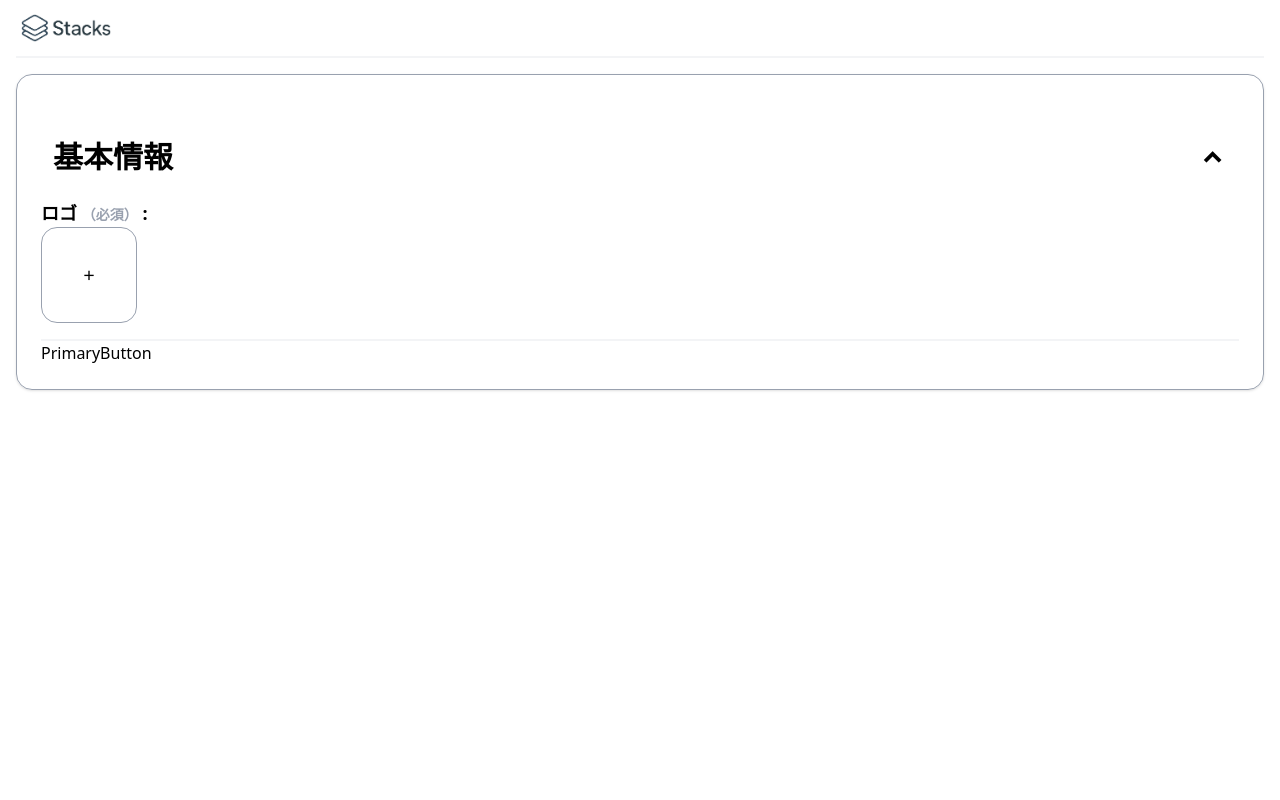
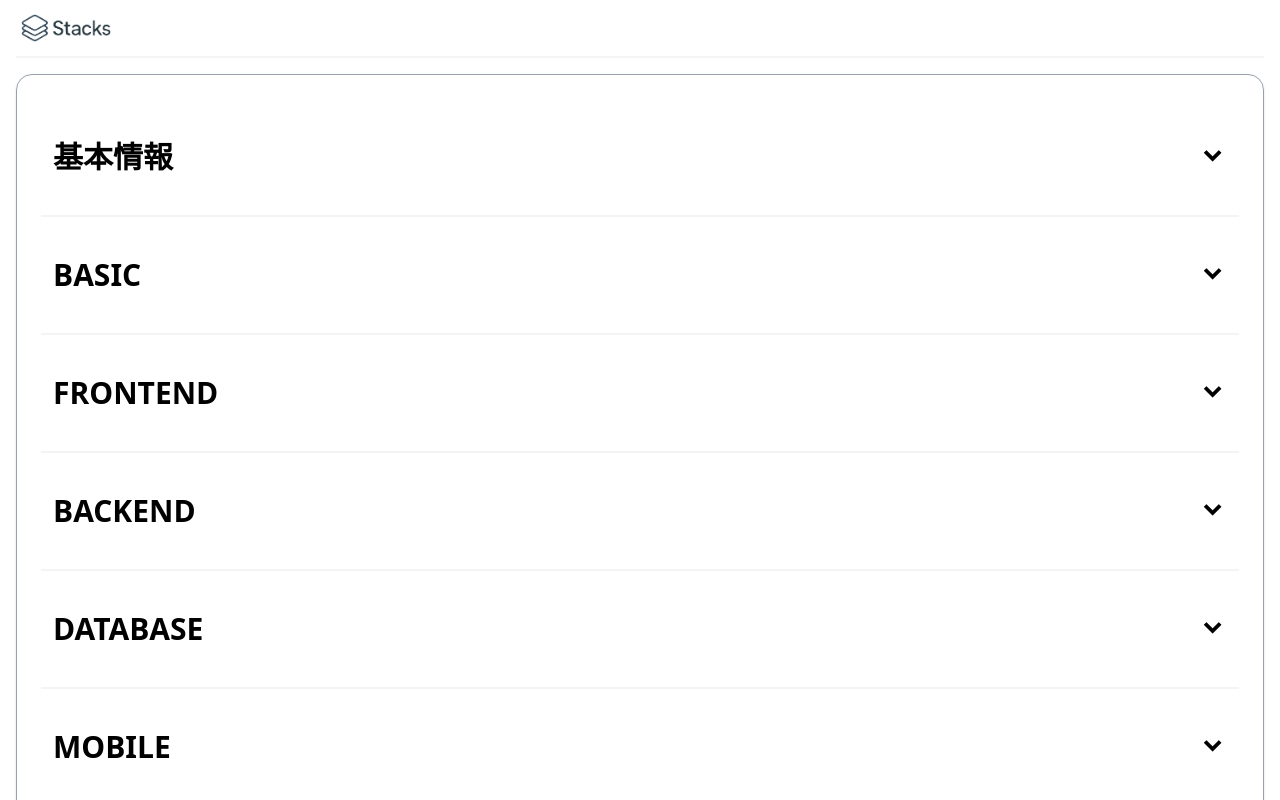
Before and after one commit to junjun1730/stacks-front, a Next.js app: page /company/add in a window 1280 px wide. Shown: the top 800 px of the page. Built offline with nearby package versions, Linux system fonts and the light colour scheme.

Commit message:
set add page stack select layout

```diff
--- a/app/actions/company/companyApis.ts
+++ b/app/actions/company/companyApis.ts
@@ -1,5 +1,5 @@
 import { dummyDataCreator } from "../../dummy/dummyData";
-import { CardData, CardDataList } from "../../type/CardData";
+import { CardData, CardDataList } from "../../type/company/CardData";
 
 export async function getAllDummyData(): Promise<CardDataList> {
   try {
--- a/app/company/add/page.tsx
+++ b/app/company/add/page.tsx
@@ -2,21 +2,24 @@
 
 import React, { useState } from "react";
 import { InfoArea } from "../../component/company/InfoArea";
-import { StackSelectArea } from "../../component/company/StackSelectArea";
 import { PrimaryButton } from "../../component/common/PrimaryButton";
 import { Divider } from "../../component/common/Divider";
+import { StackSelectArea } from "../../component/company/StackSelectArea";
+import { ADD_CATEGORY } from "../../constants/company/AddCategory";
 
 export default function Add() {
-  const [infoCategory, setInfoCategory] = useState<Number[]>([
-    1, 2, 3, 4, 5, 6, 7, 8,
-  ]);
   return (
     <form className="border border-gray-400 rounded-2xl shadow p-6">
       <InfoArea />
       <Divider />
-      {/* {infoCategory?.map((e, i) => {
-        return (<StackSelectArea key={i} /><Divider/>);
-      })} */}
+      {ADD_CATEGORY.map((e, i) => {
+        return (
+          <React.Fragment key={i}>
+            <StackSelectArea content={e} />
+            <Divider />
+          </React.Fragment>
+        );
+      })}
       <PrimaryButton />
     </form>
   );
--- /dev/null
+++ b/app/component/common/Input.tsx
@@ -0,0 +1,16 @@
+import { useState } from "react";
+
+type InputProps = {
+  name: string;
+  placeholder: string;
+};
+
+export function Input({ name, placeholder }: InputProps) {
+  const [isChanged, setIsChanged] = useState<boolean>();
+
+  return (
+    <div>
+      <input type="file" name={name} placeholder={placeholder} />
+    </div>
+  );
+}
--- a/app/component/common/InputTypeFile.tsx
+++ b/app/component/common/InputTypeFile.tsx
@@ -31,13 +31,7 @@ export function InputTypeFile({ name }: InputTypeFileProps) {
       <div onClick={onClickHandler} className="cursor-pointer">
         <div className=" border border-gray-400 w-24 h-24 rounded-2xl flex">
           {preview ? (
-            <Image
-              src={preview}
-              alt="preview"
-              width={1}
-              height={1}
-              className="object-cover rounded-md"
-            />
+            <img src={preview} alt="preview" className="object-cover" />
           ) : (
             <i className="ri-add-line m-auto self-center"></i>
           )}
--- a/app/component/company/InfoArea.tsx
+++ b/app/component/company/InfoArea.tsx
@@ -6,10 +6,14 @@ import { Label } from "../common/Label";
 import { InputTypeFile } from "../common/InputTypeFile";
 
 export function InfoArea() {
-  const [isSelected, setIsSelected] = useState<boolean>(true);
+  const [isSelected, setIsSelected] = useState<boolean>(false);
   return (
     <div className="py-4">
-      <ToggleButton isSelected={isSelected} setIsSelected={setIsSelected} />
+      <ToggleButton
+        isSelected={isSelected}
+        setIsSelected={setIsSelected}
+        text="基本情報"
+      />
       {isSelected && (
         <div className="flex flex-col justify-around w-1/2">
           <Label htmlFor={"logo"} text={"ロゴ"} required={true} />
--- a/app/component/company/StackSelectArea.tsx
+++ b/app/component/company/StackSelectArea.tsx
@@ -1,10 +1,25 @@
-import { StackSelectButton } from "./StackSelectButton";
+"use client";
 
-export function StackSelectArea() {
+import { useState } from "react";
+import { StackSelectList } from "./StackSelectList";
+import { ToggleButton } from "./ToggleButton";
+
+type StackSelectAreaProps = {
+  content: string;
+};
+
+export function StackSelectArea({ content }: StackSelectAreaProps) {
+  const [isSelected, setIsSelected] = useState<boolean>(false);
   return (
     <>
-      <StackSelectButton />
-      <div>StackSelectArea</div>
+      <div className="py-4">
+        <ToggleButton
+          isSelected={isSelected}
+          setIsSelected={setIsSelected}
+          text={content}
+        />
+        {isSelected && <StackSelectList />}
+      </div>
     </>
   );
 }
--- a/app/component/company/StackSelectButton.tsx
+++ /dev/null
@@ -1,3 +0,0 @@
-export function StackSelectButton() {
-  return <div>StackSelectButton</div>;
-}
--- /dev/null
+++ b/app/component/company/StackSelectList.tsx
@@ -0,0 +1,5 @@
+export function StackSelectList() {
+  return (
+    <div className="grid grid-cols-1 md:grid-cols-2 lg:grid-cols-3 gap-4"></div>
+  );
+}
--- a/app/component/company/ToggleButton.tsx
+++ b/app/component/company/ToggleButton.tsx
@@ -2,10 +2,15 @@
 
 type ToggleButtonProps = {
   isSelected: boolean;
-  setIsSeleted: React.Dispatch<React.SetStateAction<boolean>>;
+  setIsSelected: React.Dispatch<React.SetStateAction<boolean>>;
+  text: string;
 };
 
-export function ToggleButton({ isSelected, setIsSelected }) {
+export function ToggleButton({
+  isSelected,
+  setIsSelected,
+  text,
+}: ToggleButtonProps) {
   const onClickHandler = () => {
     setIsSelected(!isSelected);
   };
@@ -15,7 +20,7 @@ export function ToggleButton({ isSelected, setIsSelected }) {
       onClick={onClickHandler}
       className="flex justify-between cursor-pointer py-6 px-3 hover:bg-gray-100 text-3xl w-full text-left font-bold focus:outline-none"
     >
-      <button className="">基本情報</button>
+      <button className="">{text}</button>
       <i
         className={`ri-arrow-down-s-line transition-transform duration-300 ${
           isSelected ? "rotate-180" : "rotate-0"
--- /dev/null
+++ b/app/constants/company/AddCategory.ts
@@ -0,0 +1,9 @@
+export const ADD_CATEGORY = [
+  "BASIC",
+  "FRONTEND",
+  "BACKEND",
+  "DATABASE",
+  "MOBILE",
+  "TESTING",
+  "DEVOPS",
+] as const;
```
